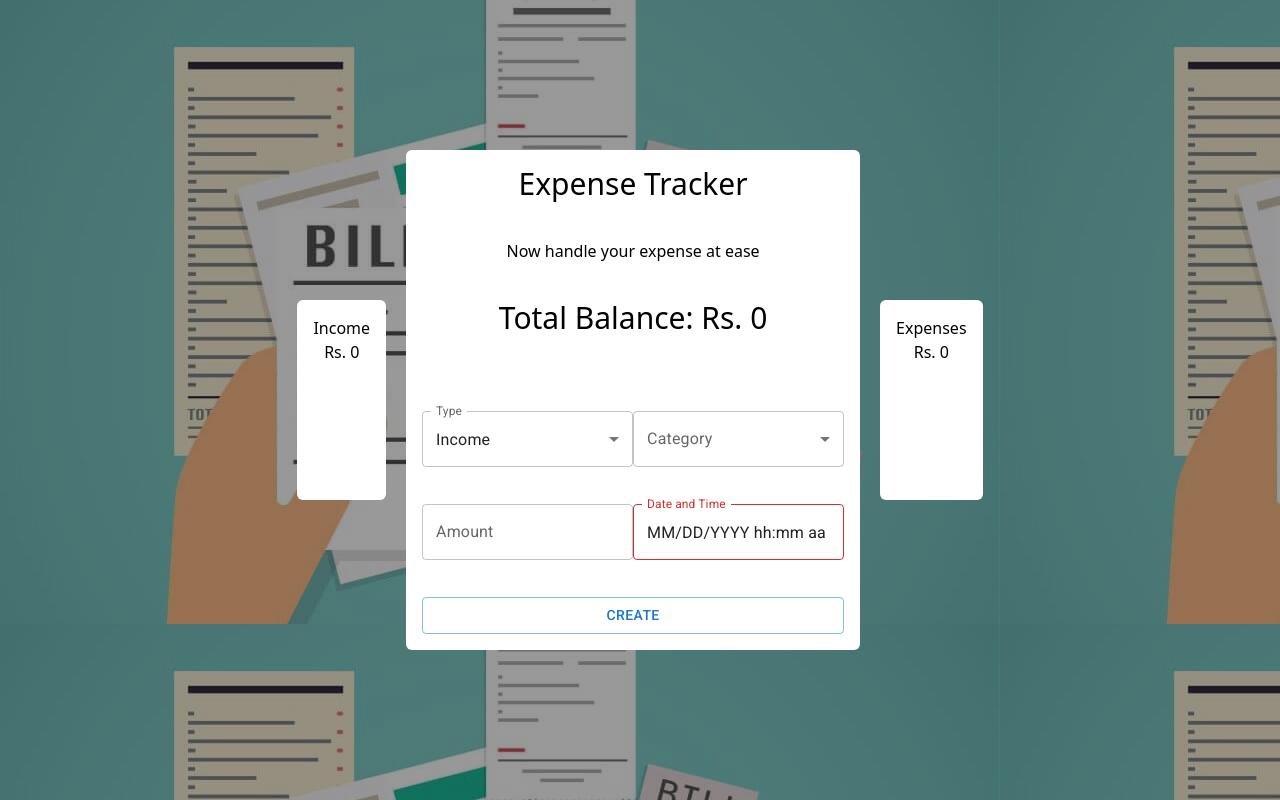
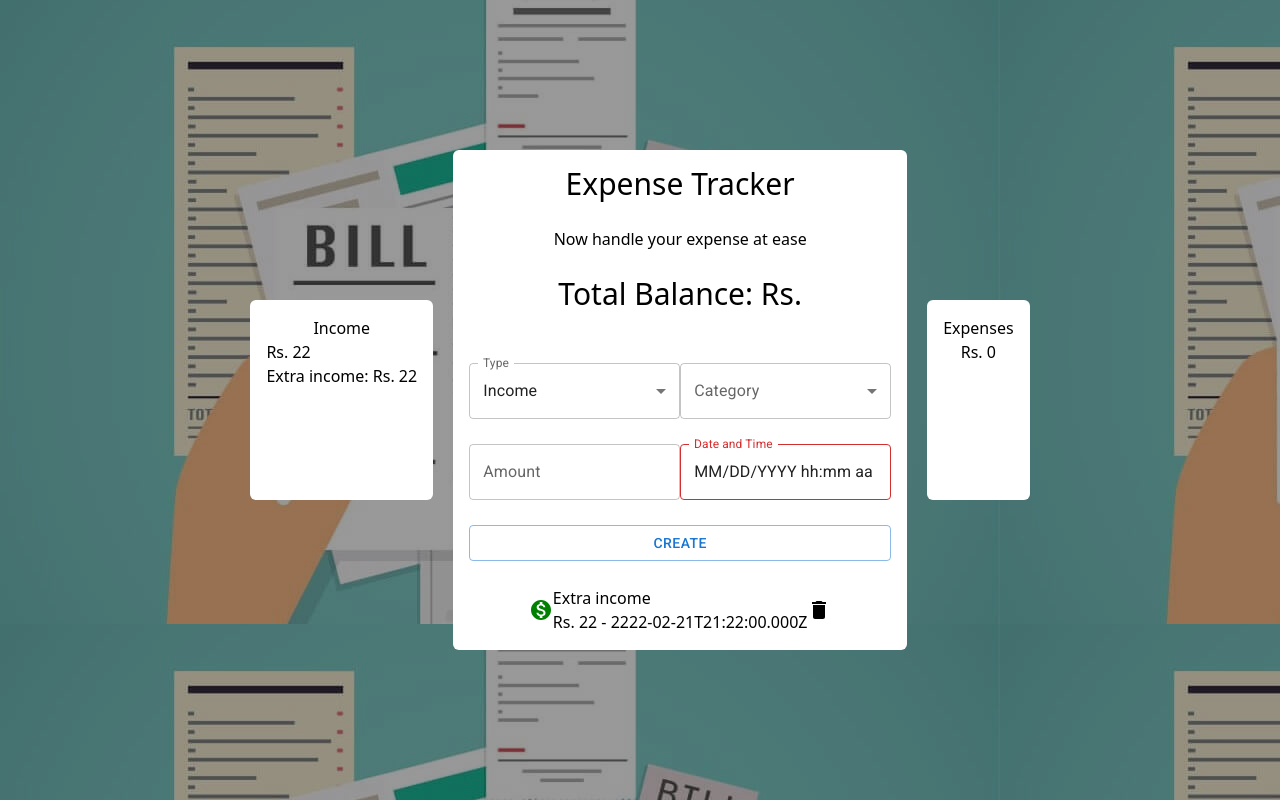
Before and after one commit to rohanasif/expensetracker_rtk, a React (Vite) app: page / in a window 1280 px wide. Built offline with nearby package versions, Linux system fonts and the light colour scheme; data requests are answered from the project's data file.

Commit message:
balance is not updating in db

```diff
--- a/db.json
+++ b/db.json
@@ -1,4 +1,14 @@
 {
-  "transactions": [],
-  "balance": { "amount": 0 }
+  "transactions": [
+    {
+      "id": "6b2a2421-95ff-4480-87ac-ef70b546180d",
+      "type": "income",
+      "category": "Extra income",
+      "amount": "22",
+      "datetime": "2222-02-21T21:22:00.000Z"
+    }
+  ],
+  "balance": {
+    "amount": 0
+  }
 }
--- a/src/components/AddRemove.jsx
+++ b/src/components/AddRemove.jsx
@@ -14,13 +14,19 @@ import { LocalizationProvider } from "@mui/x-date-pickers";
 import { v4 as uuidv4 } from "uuid";
 import { transact } from "../slice/transactionSlice";
 import Transactions from "./Transactions";
+import {
+  useCreateTransactionMutation,
+  useGetBalanceQuery,
+  useUpdateBalanceMutation,
+} from "../slice/apiSlice";
 
 const AddRemove = () => {
-  const balance = useSelector((state) => state.transactions.balance.amount);
   const [type, setType] = useState("income");
   const [category, setCategory] = useState("");
   const [amount, setAmount] = useState("");
   const [datetime, setDateTime] = useState("");
+  const { data } = useGetBalanceQuery();
+  const balance = data?.balance;
   const expenseCategories = [
     "Bills",
     "Car",
@@ -47,9 +53,13 @@ const AddRemove = () => {
   ];
   const dispatch = useDispatch();
 
+  const [createTransaction, creationResponse] = useCreateTransactionMutation();
+  const [updateBalance, updateResponse] = useUpdateBalanceMutation();
+
   const handleCreate = () => {
     const id = uuidv4();
     dispatch(transact({ id, type, category, amount, datetime }));
+    createTransaction({ id, type, category, amount, datetime });
   };
 
   return (
--- a/src/components/Expenses.jsx
+++ b/src/components/Expenses.jsx
@@ -1,15 +1,18 @@
-import { useSelector } from "react-redux";
+import { useGetTransactionsQuery } from "../slice/apiSlice";
 const Expenses = () => {
-  const transactions = useSelector((state) => state.transactions.transactions);
-  const expenses = transactions.filter((t) => t.type === "expense");
+  const { data } = useGetTransactionsQuery();
+  const expenses = data?.filter((d) => d.type === "expense");
   return (
     <div className="bg-white flex flex-col items-center rounded-md p-4 min-h-[200px] ">
       <h1>Expenses</h1>
       <p>
         Rs.{" "}
-        {expenses.reduce((total, expense) => total + Number(expense.amount), 0)}
+        {expenses?.reduce(
+          (total, expense) => total + Number(expense.amount),
+          0
+        )}
       </p>
-      {expenses.map((expense, i) => {
+      {expenses?.map((expense, i) => {
         return (
           <div className="flex justify-around" key={i}>
             <p>
--- a/src/components/Income.jsx
+++ b/src/components/Income.jsx
@@ -1,8 +1,7 @@
-import { useSelector } from "react-redux";
-import {} from "../slice/apiSlice";
+import { useGetTransactionsQuery } from "../slice/apiSlice";
 const Income = () => {
-  const transactions = useSelector((state) => state.transactions.transactions);
-  const incomes = transactions.filter((t) => t.type === "income");
+  const { data } = useGetTransactionsQuery();
+  const incomes = data?.filter((d) => d.type === "income");
   return (
     <div className="bg-white flex flex-col items-center rounded-md p-4 min-h-[200px] ">
       <h1>Income</h1>
@@ -11,7 +10,7 @@ const Income = () => {
           Rs.{" "}
           {incomes?.reduce((total, income) => total + Number(income.amount), 0)}
         </p>
-        {incomes.map((income, i) => {
+        {incomes?.map((income, i) => {
           return (
             <div className="flex justify-around" key={i}>
               <p>
--- a/src/components/Transaction.jsx
+++ b/src/components/Transaction.jsx
@@ -1,12 +1,14 @@
 import MonetizationOnIcon from "@mui/icons-material/MonetizationOn";
 import DeleteIcon from "@mui/icons-material/Delete";
 import { useDispatch } from "react-redux";
+import { useDeleteTransactionMutation } from "../slice/apiSlice";
 import { deleteTransact } from "../slice/transactionSlice";
-
 const Transaction = ({ transaction }) => {
+  const [deleteT, response] = useDeleteTransactionMutation();
   const dispatch = useDispatch();
   const handleDelete = (t) => {
     dispatch(deleteTransact(t));
+    deleteT(t.id);
   };
   return (
     <div className="flex justify-between items-center">
--- a/src/components/Transactions.jsx
+++ b/src/components/Transactions.jsx
@@ -1,8 +1,9 @@
-import { useSelector } from "react-redux";
+import { useDispatch } from "react-redux";
 import Transaction from "./Transaction";
+import { useGetTransactionsQuery } from "../slice/apiSlice";
 const Transactions = () => {
-  const transactions = useSelector((state) => state.transactions.transactions);
-  return transactions.map((t, i) => {
+  const { data } = useGetTransactionsQuery();
+  return data?.map((t, i) => {
     return <Transaction key={i} transaction={t} />;
   });
 };
--- a/src/slice/apiSlice.js
+++ b/src/slice/apiSlice.js
@@ -20,6 +20,20 @@ export const expenseApi = createApi({
         method: "GET",
       }),
     }),
+    getBalance: builder.query({
+      query: () => ({
+        url: "balance",
+        method: "GET",
+      }),
+    }),
+    updateBalance: builder.mutation({
+      query: (balance) => ({
+        url: "balance",
+        method: "PATCH",
+        body: { balance: balance.amount },
+      }),
+      invalidatesTags: ["transactions"],
+    }),
     createTransaction: builder.mutation({
       query: (transaction) => ({
         url: "transactions",
@@ -41,6 +55,8 @@ export const expenseApi = createApi({
 export const {
   useGetTransactionsQuery,
   useGetTransactionByIdQuery,
+  useGetBalanceQuery,
+  useUpdateBalanceMutation,
   useCreateTransactionMutation,
   useDeleteTransactionMutation,
 } = expenseApi;
```
